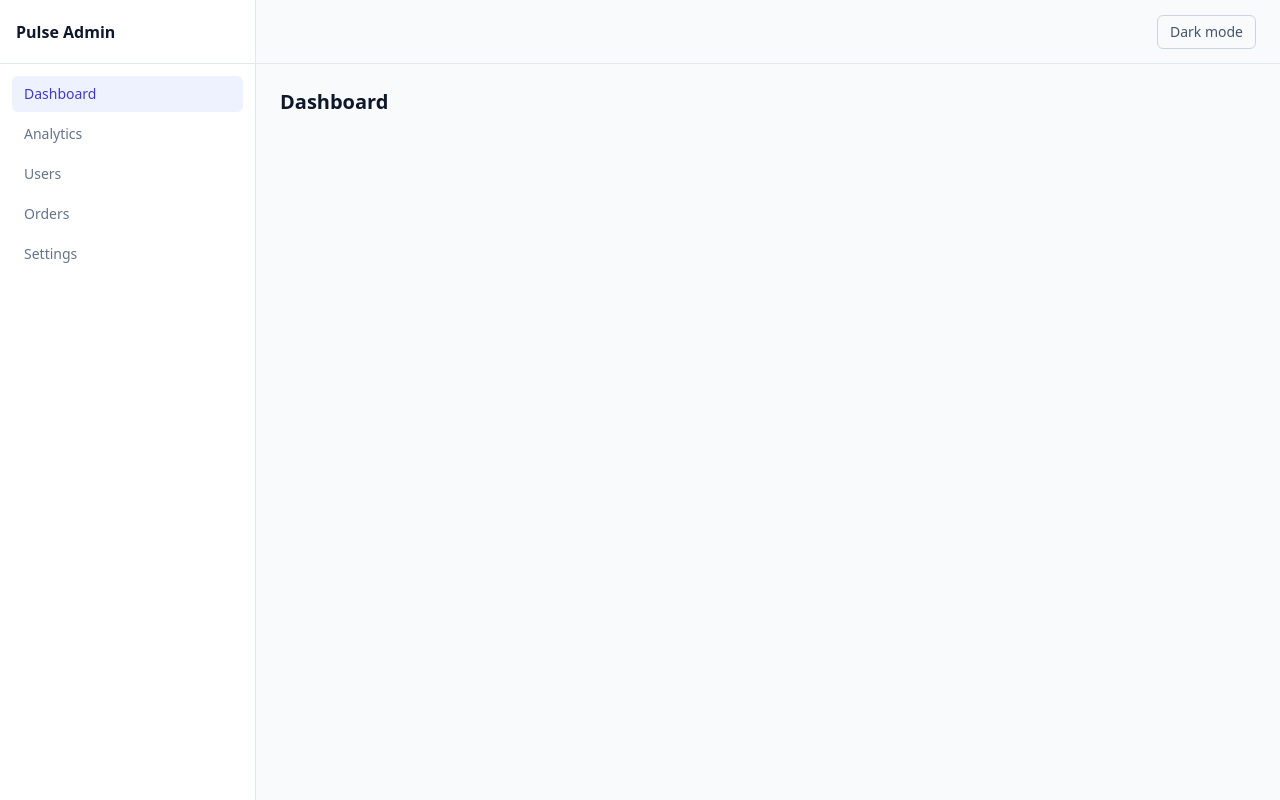
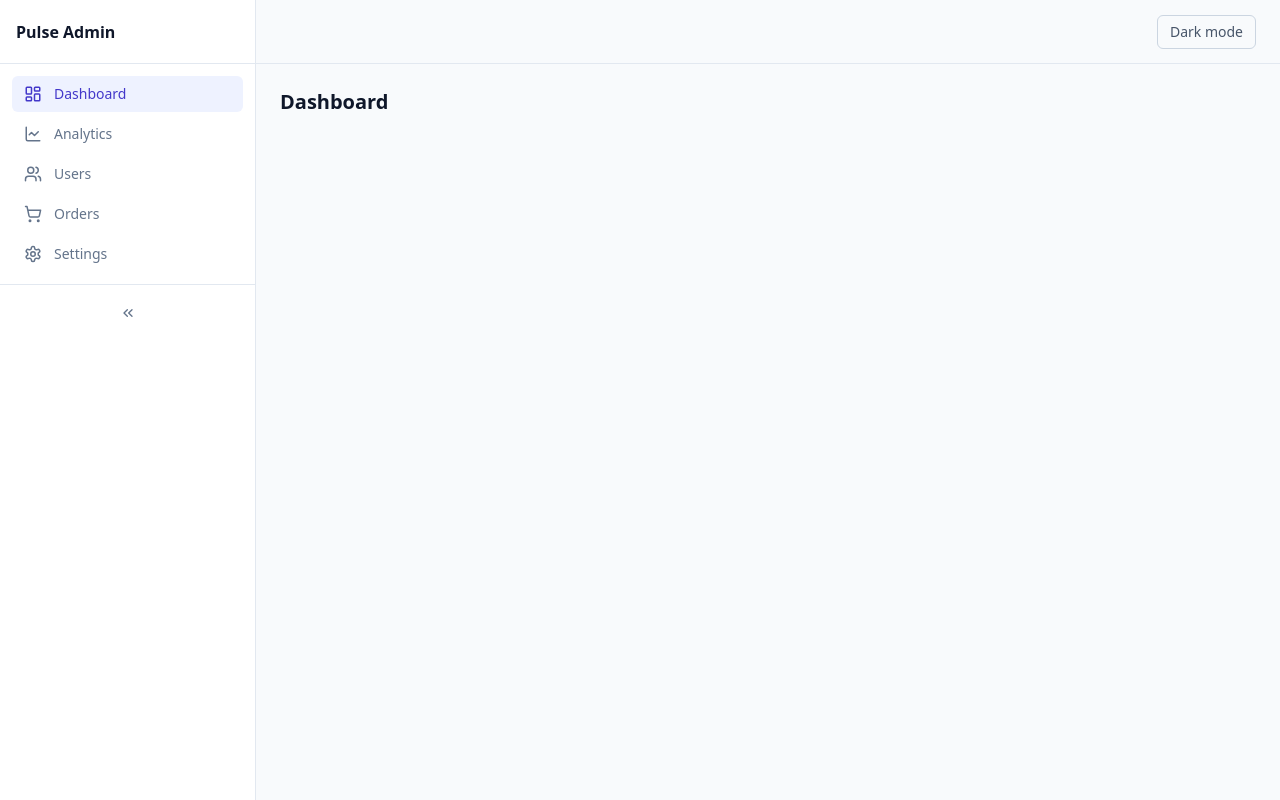
Before and after one commit to Munificient/data-heavy-admin-dashboard, a React (Vite) app: page / in a window 1280 px wide. Built offline with nearby package versions, Linux system fonts and the light colour scheme.

Commit message:
sidebar collapse + icon-only state, swap in lucide icons

```diff
--- a/package.json
+++ b/package.json
@@ -9,6 +9,7 @@
     "preview": "vite preview"
   },
   "dependencies": {
+    "lucide-react": "^0.436.0",
     "react": "^18.3.1",
     "react-dom": "^18.3.1"
   },
--- a/src/App.jsx
+++ b/src/App.jsx
@@ -5,10 +5,16 @@ import { useTheme } from './context/ThemeContext.jsx';
 export default function App() {
   const { isDark, toggleTheme } = useTheme();
   const [activeView, setActiveView] = useState('dashboard');
+  const [collapsed, setCollapsed] = useState(false);
 
   return (
     <div className="min-h-screen flex bg-slate-50 dark:bg-slate-950">
-      <Sidebar activeView={activeView} onNavigate={setActiveView} />
+      <Sidebar
+        collapsed={collapsed}
+        onToggle={() => setCollapsed((prev) => !prev)}
+        activeView={activeView}
+        onNavigate={setActiveView}
+      />
       <div className="flex-1">
         <div className="h-16 border-b border-slate-200 dark:border-slate-800 flex items-center justify-end px-6">
           <button
--- a/src/components/layout/Sidebar.jsx
+++ b/src/components/layout/Sidebar.jsx
@@ -1,35 +1,62 @@
 import React from 'react';
+import {
+  LayoutDashboard,
+  LineChart,
+  Users,
+  ShoppingCart,
+  Settings,
+  ChevronsLeft,
+  ChevronsRight,
+} from 'lucide-react';
 
 const navItems = [
-  { id: 'dashboard', label: 'Dashboard' },
-  { id: 'analytics', label: 'Analytics' },
-  { id: 'users', label: 'Users' },
-  { id: 'orders', label: 'Orders' },
-  { id: 'settings', label: 'Settings' },
+  { id: 'dashboard', label: 'Dashboard', icon: LayoutDashboard },
+  { id: 'analytics', label: 'Analytics', icon: LineChart },
+  { id: 'users', label: 'Users', icon: Users },
+  { id: 'orders', label: 'Orders', icon: ShoppingCart },
+  { id: 'settings', label: 'Settings', icon: Settings },
 ];
 
-export default function Sidebar({ activeView, onNavigate }) {
+export default function Sidebar({ collapsed, onToggle, activeView, onNavigate }) {
   return (
-    <aside className="w-64 shrink-0 border-r border-slate-200 dark:border-slate-800 bg-white dark:bg-slate-900 h-screen">
+    <aside
+      className={`shrink-0 border-r border-slate-200 dark:border-slate-800 bg-white dark:bg-slate-900 h-screen transition-all duration-200 ease-in-out ${
+        collapsed ? 'w-[76px]' : 'w-64'
+      }`}
+    >
       <div className="h-16 flex items-center px-4 border-b border-slate-200 dark:border-slate-800">
-        <p className="font-bold text-slate-900 dark:text-white">Pulse Admin</p>
+        {!collapsed && <p className="font-bold text-slate-900 dark:text-white">Pulse Admin</p>}
       </div>
       <nav className="p-3 space-y-1">
-        {navItems.map((item) => (
+        {navItems.map((item) => {
+          const Icon = item.icon;
+          return (
             <button
               key={item.id}
               type="button"
+              title={collapsed ? item.label : undefined}
               onClick={() => onNavigate(item.id)}
-            className={`w-full text-left px-3 py-2 rounded-md text-sm font-medium ${
+              className={`w-full flex items-center gap-3 text-left px-3 py-2 rounded-md text-sm font-medium transition-colors duration-200 ${
                 activeView === item.id
                   ? 'bg-brand-50 text-brand-700'
                   : 'text-slate-500 hover:bg-slate-100'
               }`}
             >
-            {item.label}
+              <Icon size={18} />
+              {!collapsed && <span>{item.label}</span>}
             </button>
-        ))}
+          );
+        })}
       </nav>
+      <div className="p-3 border-t border-slate-200 dark:border-slate-800">
+        <button
+          type="button"
+          onClick={onToggle}
+          className="w-full flex items-center justify-center gap-2 px-3 py-2 rounded-md text-sm text-slate-500 hover:bg-slate-100"
+        >
+          {collapsed ? <ChevronsRight size={16} /> : <ChevronsLeft size={16} />}
+        </button>
+      </div>
     </aside>
   );
 }
```
Lines whose indentation alone changed are shown as unchanged.
